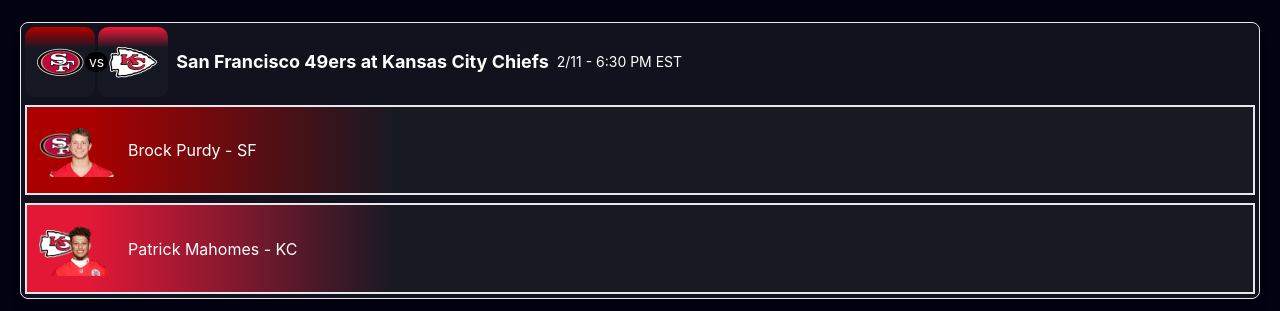
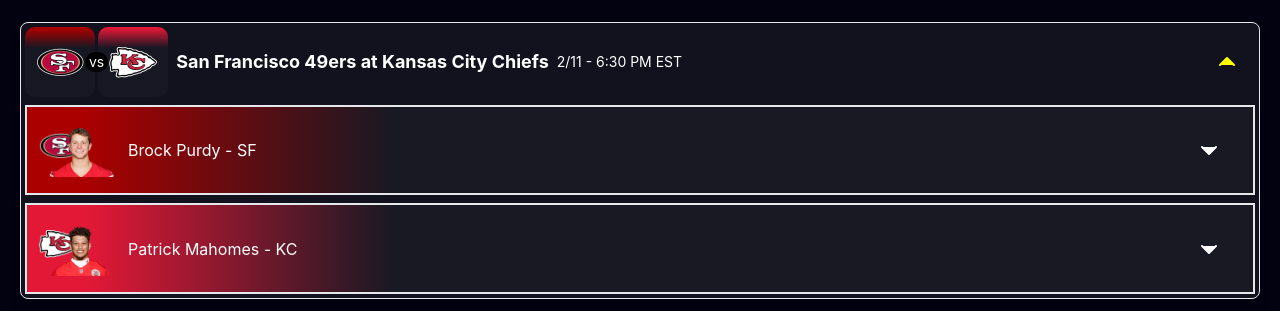
Before and after one commit to PlayerOdds/PlayerOdds-Web, a React (Create React App) app: page /Player-Analysis in a window 1280 px wide. Both pictures are taken after a click on the element "San Francisco 49ers at Kansas City Chiefs". Shown: the part 176-487 px from the top of the page. Built offline with nearby package versions, Linux system fonts and the light colour scheme.

Commit message:
Added up and down arrow in PlayerAnalysis section

```diff
--- /dev/null
+++ b/src/images/Icons.js
@@ -0,0 +1,35 @@
+import React from 'react';
+
+export const ArrowUpIcon = () => (
+  <svg
+    xmlns="http://www.w3.org/2000/svg"
+    className="h-6 w-6"
+    fill="yellow"
+    viewBox="0 0 24 24"
+    stroke="yellow"
+  >
+    <path
+      strokeLinecap="round"
+      strokeLinejoin="round"
+      strokeWidth={2}
+      d="M5 15l7-7 7 7"
+    />
+  </svg>
+);
+
+export const ArrowDownIcon = () => (
+  <svg
+    xmlns="http://www.w3.org/2000/svg"
+    className="h-6 w-6"
+    fill="white"
+    viewBox="0 0 24 24"
+    stroke="white"
+  >
+    <path
+      strokeLinecap="round"
+      strokeLinejoin="round"
+      strokeWidth={2}
+      d="M19 9l-7 7-7-7"
+    />
+  </svg>
+);
--- a/src/screens/Player-Analysis/components/Player.js
+++ b/src/screens/Player-Analysis/components/Player.js
@@ -1,5 +1,6 @@
 import React from 'react';
 import PlayerDetails from "./PlayerDetails";
+import { ArrowUpIcon, ArrowDownIcon } from '../../../images/Icons';
 
 const Player = ({ player, togglePlayer, openPlayerName, activeLeague }) => {
   const backgroundStyle = player.teamColors ?
@@ -46,6 +47,10 @@ const Player = ({ player, togglePlayer, openPlayerName, activeLeague }) => {
         </div>
 
         <div>{player.name}</div>
+
+        <div className="cursor-pointer ml-auto mr-4">
+          {openPlayerName === player.name ? <ArrowUpIcon /> : <ArrowDownIcon />}
+        </div>
       </div>
       {openPlayerName === player.name && <PlayerDetails player={player} sport={activeLeague} />}
     </div>
--- a/src/screens/Player-Analysis/playerAnalysis.js
+++ b/src/screens/Player-Analysis/playerAnalysis.js
@@ -1,6 +1,8 @@
 import React, { useState } from "react";
 import { games } from './components/gamesData';
 import Player from "./components/Player";
+import { ArrowUpIcon, ArrowDownIcon } from '../../images/Icons';
+
 
 const PlayerAnalysis = () => {
   const [openGameId, setOpenGameId] = useState(null);
@@ -32,7 +34,7 @@ const PlayerAnalysis = () => {
       {filteredGames.map((gameEntry) => (
         gameEntry.todays_games.map((game) => (
           <div key={game.id} className="p-1 border bg-[#181a24ab] rounded-lg shadow-lg">
-            <div className="flex items-center gap-2 flex-wrap"> {/* Adjusted for wrapping */}
+            <div className="flex items-center gap-2 flex-wrap">
               <div style={{
                     background: `linear-gradient(${game.awayteamColors?.primary || defaultColors.primary} 2%, ${game.awayteamColors?.secondary || defaultColors.secondary} 30%)`,
                     padding: '10px',
@@ -62,6 +64,9 @@ const PlayerAnalysis = () => {
                 <div className="text-sm text-white font-normal">
                   {game.date}
                 </div>
+                <div className="cursor-pointer ml-auto mr-4">
+                  {openGameId === game.id ? <ArrowUpIcon /> : <ArrowDownIcon />}
+                </div>
               </div>
             </div>
             {openGameId === game.id && (
@@ -73,9 +78,11 @@ const PlayerAnalysis = () => {
                   togglePlayer={togglePlayer}
                   openPlayerName={openPlayerName}
                 />
+
               ))
             )}
           </div>
+
         ))
       ))}
     </div>
```
